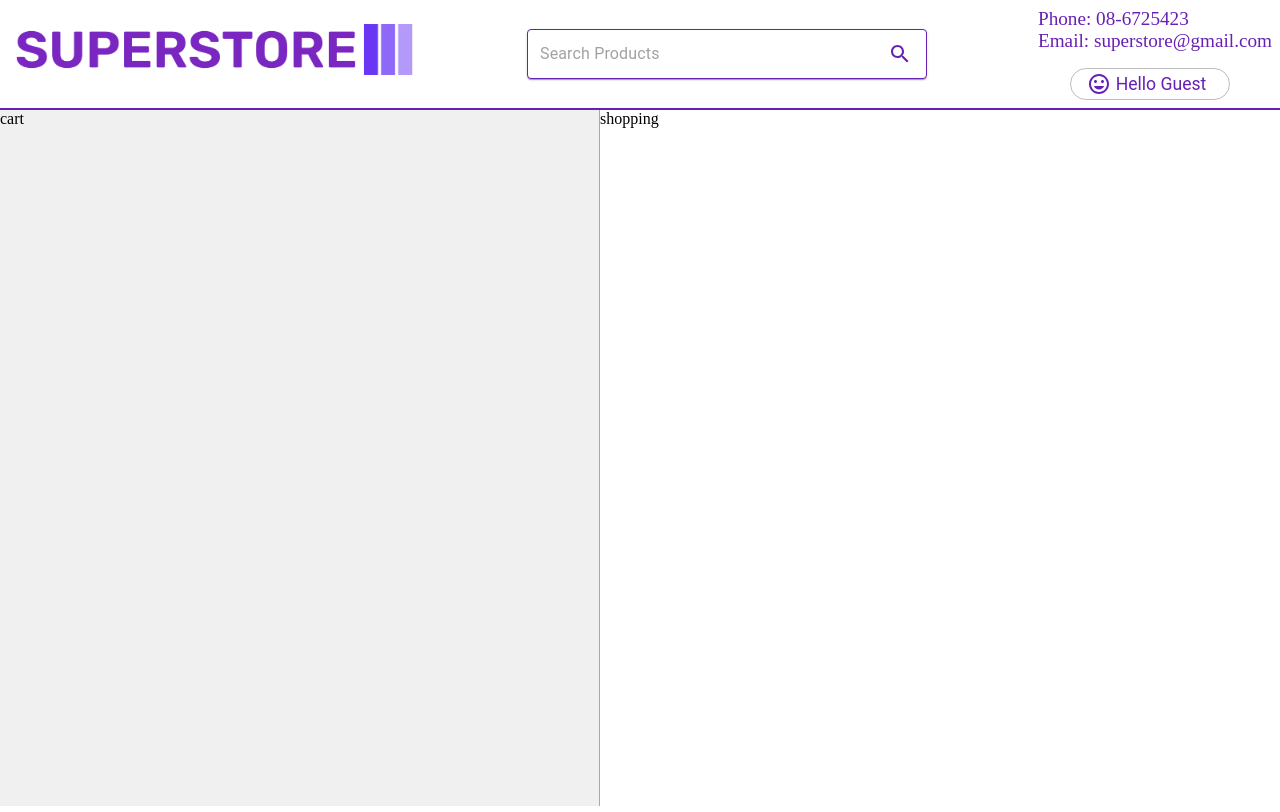
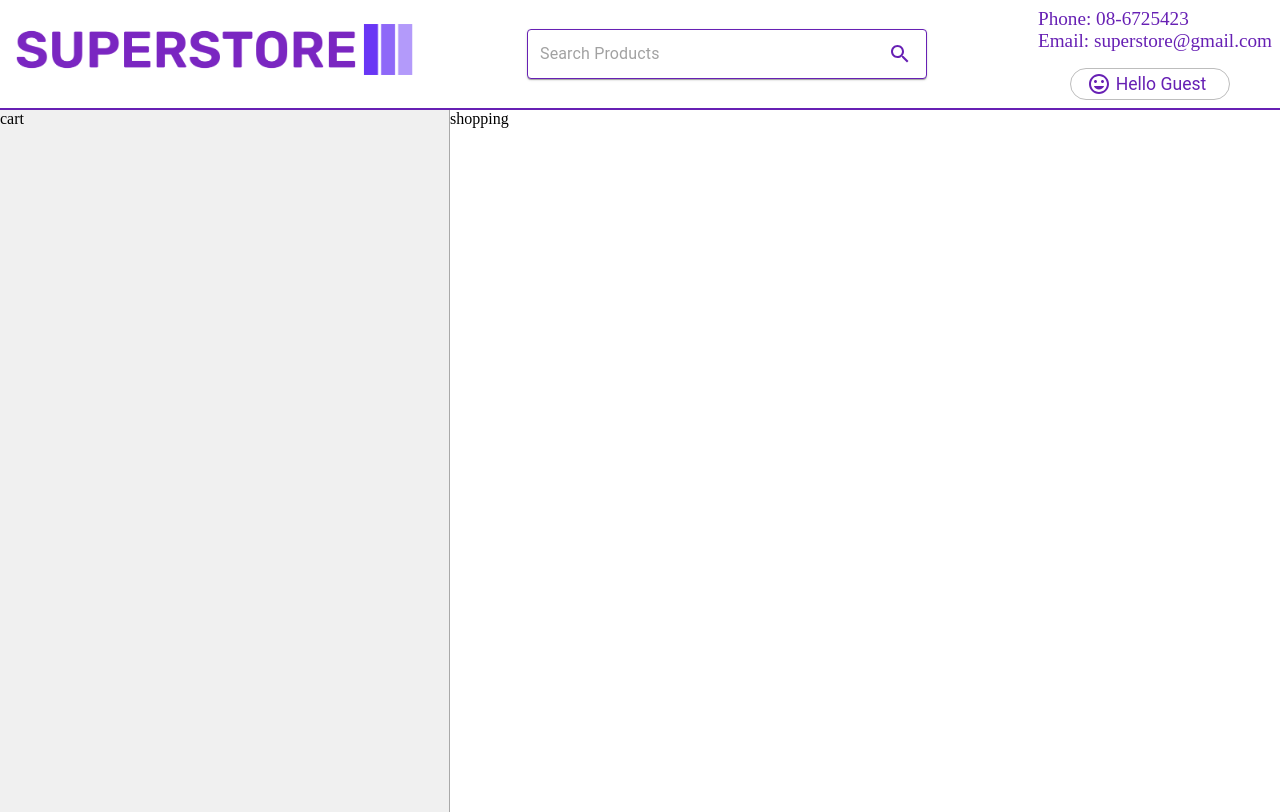
Before and after one commit to ilan-moroz/Project-Store, a React (Create React App) app in the folder Client/: page /shopping in a window 1280 px wide. Built offline with nearby package versions, Linux system fonts and the light colour scheme.

Commit message:
shopping srecture

```diff
--- a/Client/src/pages/shopping/Shopping.tsx
+++ b/Client/src/pages/shopping/Shopping.tsx
@@ -8,7 +8,7 @@ const Shopping = () => {
     <div className="shopping">
       <Resizable
         defaultSize={{
-          width: 600,
+          width: 450,
           height: "100%",
         }}
       >
--- a/Client/src/pages/shopping/shopping.css
+++ b/Client/src/pages/shopping/shopping.css
@@ -1,27 +1,12 @@
 .shopping {
-  display: grid;
-  grid-template-columns: repeat(3, 1fr);
-  height: 87vh;
+  display: flex;
+  flex-direction: row;
+  height: 87.7vh;
   overflow: hidden;
-}
-
-@media (min-width: 1800px) {
-  .shopping {
-    height: 91.8vh;
-  }
-}
-
-.shopping > .shopping__cart {
-  grid-column: span 1;
-}
-
-.shopping > .shopping__main {
-  grid-column: span 2;
 }
 
 .shopping__cart {
   background-color: #f0f0f0;
-  overflow: auto;
   height: 100%;
   border-right: 1px solid darkgray;
 }
@@ -29,5 +14,4 @@
 .shopping__main {
   width: 100vw;
   height: 100%;
-  overflow: auto;
 }
```
